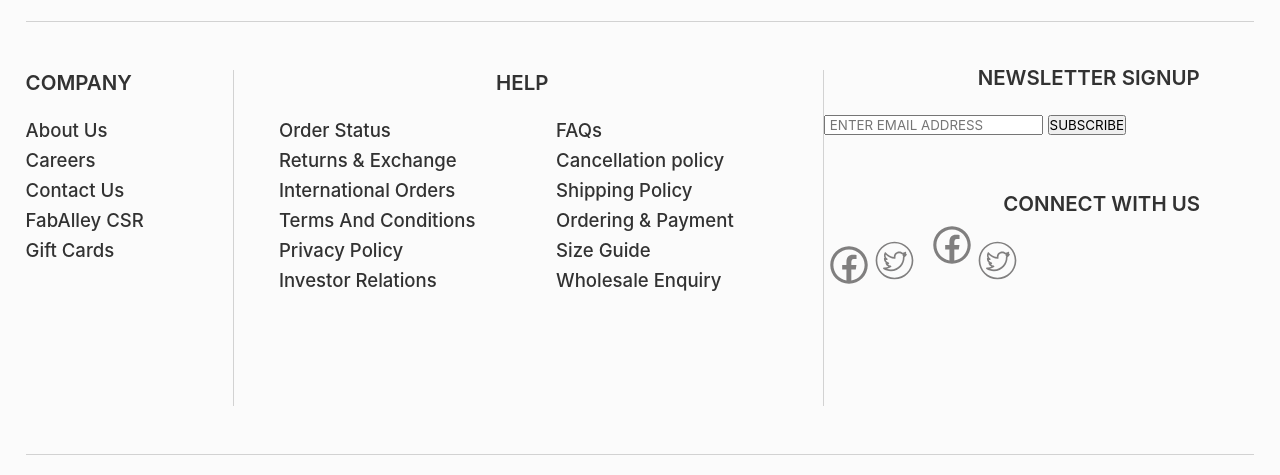
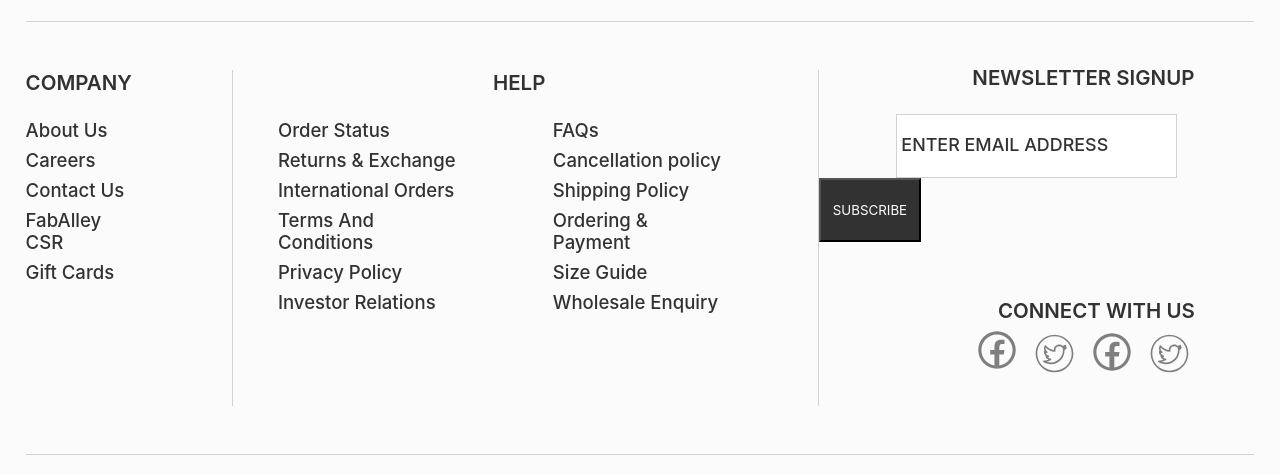
Before and after one commit to Venkateshkp/fabally-clone, a plain HTML site: page constructor week 3/home_page.html in a window 1280 px wide. Shown: the part 10264-10739 px from the top of the page. Drawn offline with Linux system fonts and the light colour scheme.

Commit message:
Update home_page.css

```diff
--- a/constructor week 3/home_page.css
+++ b/constructor week 3/home_page.css
@@ -974,3 +974,38 @@ a
   text-decoration: none;
   color: black;
 }
+
+.block8 input
+{
+   width: 22vw;
+   height: 8vh;
+   outline: none;
+   border: 0.1vh solid #d2d2d2;
+   margin-left: 6vw;
+
+}
+.block8 input::placeholder
+{
+  color: #323232;
+  font-weight: 550;
+  font-size: 1.4vw;
+
+}
+.block8 button
+{
+  width: 8vw;
+  height: 8vh;
+  outline: none;
+  background-color: #323232;
+  color: white;
+}
+.facebook
+{
+  margin-left: 12vw;
+  margin-top: -2.7vh;
+}
+.twitter
+{
+  margin-left: 1.5vh;
+  margin-top: -1.7vh;
+}
```
